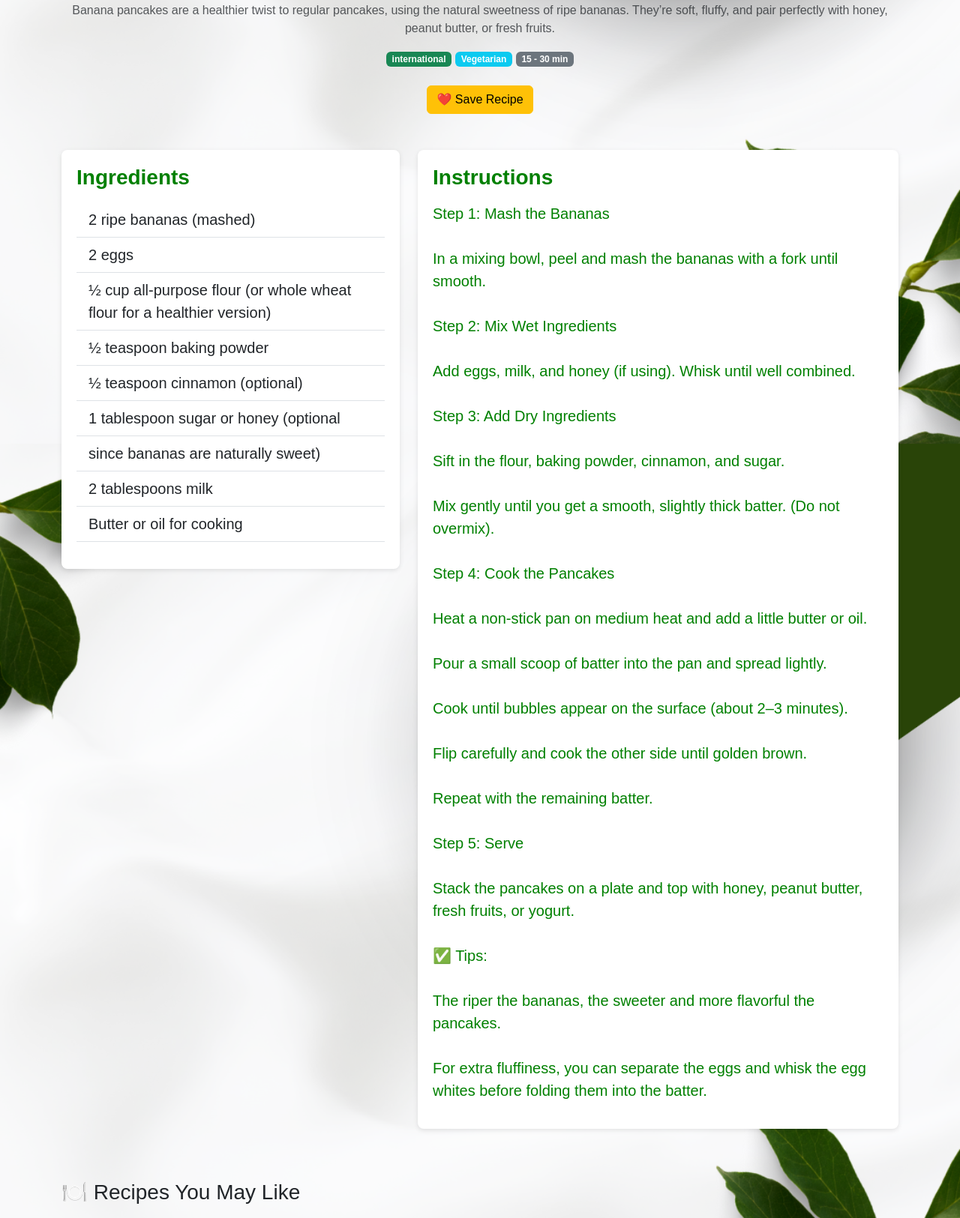
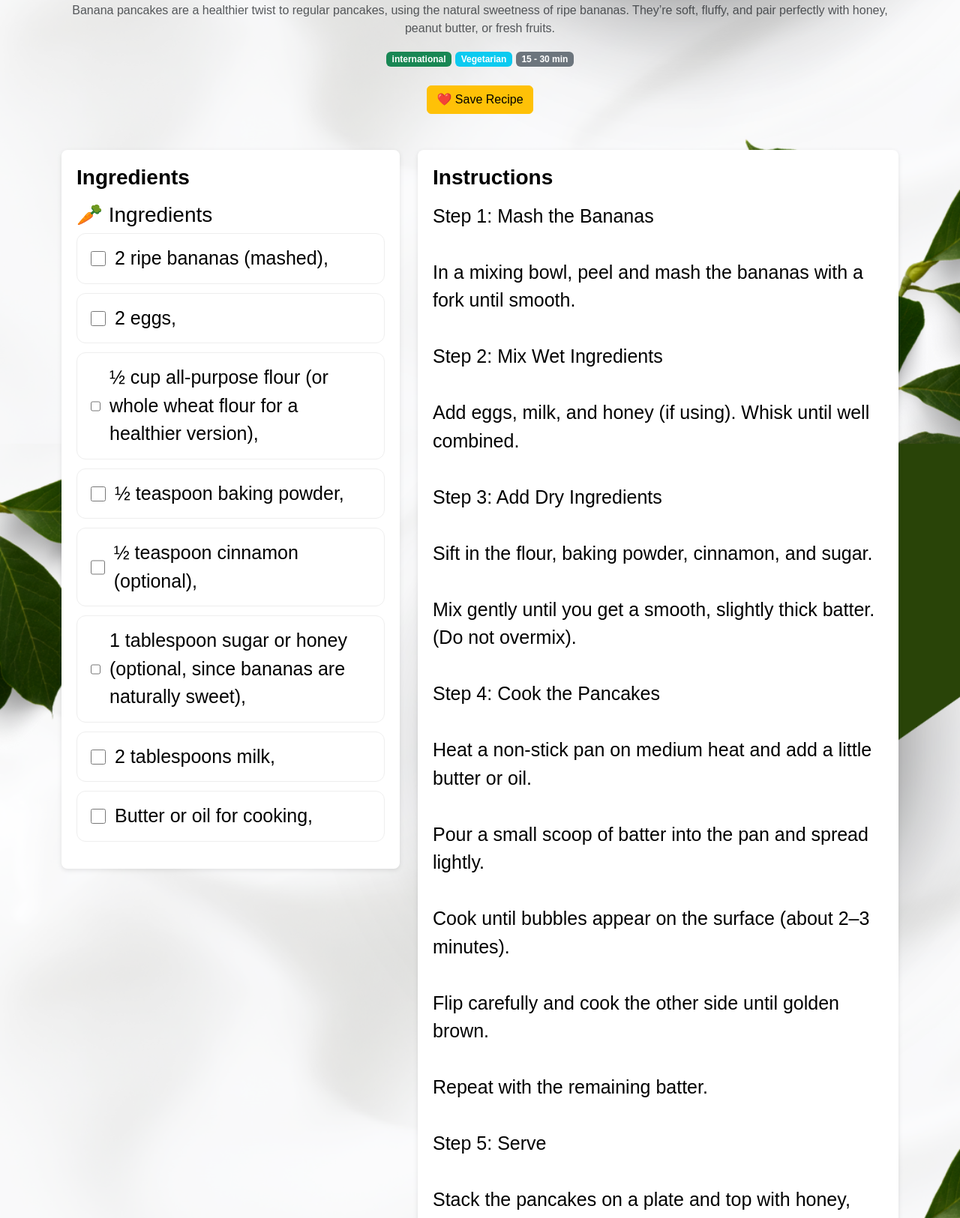
Before and after one commit to Rebby98/Food-Blog, a Flask app: page /recipe/1 in a window 1280 px wide. Shown: the part 688-2313 px from the top of the page at 75% size. Run offline with Flask 3, Linux system fonts and the light colour scheme; data comes from the database, SQL or seed files in the repository.

```diff
--- a/app.py
+++ b/app.py
@@ -944,5 +944,7 @@ print("\n========== ROUTES ==========")
 for rule in app.url_map.iter_rules():
     print(rule)
 print("============================")
+
+
 if __name__ == '__main__':
-    app.run(debug=True)
+    app.run()
--- a/templates/single_recipe.html
+++ b/templates/single_recipe.html
@@ -41,9 +41,46 @@
       padding: 20px;
       margin-bottom: 20px;
       box-shadow: 0 2px 6px rgba(0,0,0,0.1);
-      color: green;
-      font-size: 20px;
+      color: black;
+      font-size: 25px;
     }
+
+    .ingredient-list{
+    list-style:none;
+    padding:0;
+}
+
+.ingredient-list li{
+    background:#fff;
+    margin-bottom:12px;
+    padding:14px 18px;
+    border-radius:12px;
+    border:1px solid #eee;
+    transition:.3s;
+}
+
+.ingredient-list label{
+    display:flex;
+    align-items:center;
+    cursor:pointer;
+    gap:12px;
+    width:100%;
+}
+
+.ingredient-check{
+    width:20px;
+    height:20px;
+    accent-color:#00a896;
+}
+
+.ingredient-check:checked + span{
+    text-decoration:line-through;
+    color:#999;
+}
+
+.ingredient-list li:hover{
+    background:#f5fffd;
+}
     .save-btn {
       background: #ff6600;
       color: white;
@@ -89,7 +126,6 @@
       <button class="navbar-toggler" type="button" data-bs-toggle="collapse" data-bs-target="#navbarNav">
         <span class="navbar-toggler-icon"></span>
       </button>
-
       <div class="collapse navbar-collapse" id="navbarNav">
         <ul class="navbar-nav ms-auto">
           <li class="nav-item"><a class="nav-link active mx-3" href="{{ url_for('home') }}">Home</a></li>
@@ -145,11 +181,20 @@
       <div class="col-md-5">
         <div class="ingredients">
           <h3 class="fw-bold mb-3">Ingredients</h3>
-          <ul class="list-group list-group-flush">
-            {% for ingredient in recipe.ingredients.split(',') %}
-              <li class="list-group-item">{{ ingredient.strip() }}</li>
-            {% endfor %}
-          </ul>
+<h3 class="section-title">🥕 Ingredients</h3>
+
+<ul class="ingredient-list">
+    {% for ingredient in recipe.ingredients.split('\n') %}
+    {% if ingredient.strip() %}
+    <li>
+        <label>
+            <input type="checkbox" class="ingredient-check">
+            <span>{{ ingredient }}</span>
+        </label>
+    </li>
+    {% endif %}
+    {% endfor %}
+</ul>
         </div>
       </div>
 
```
